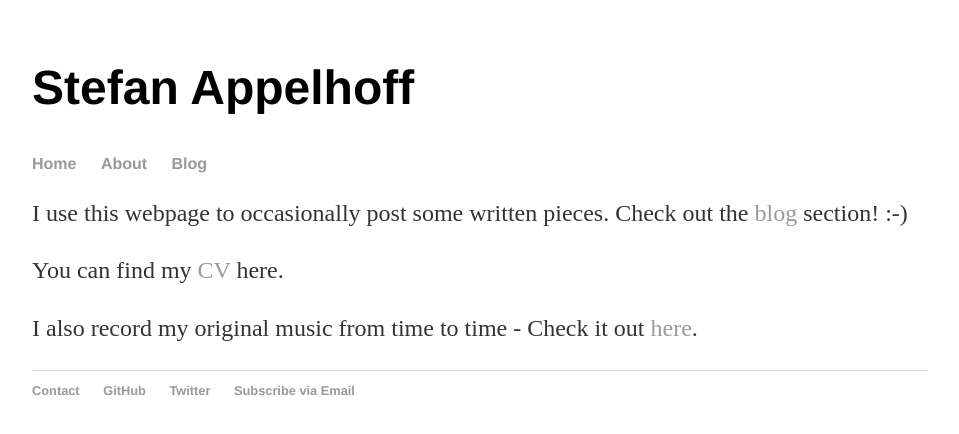
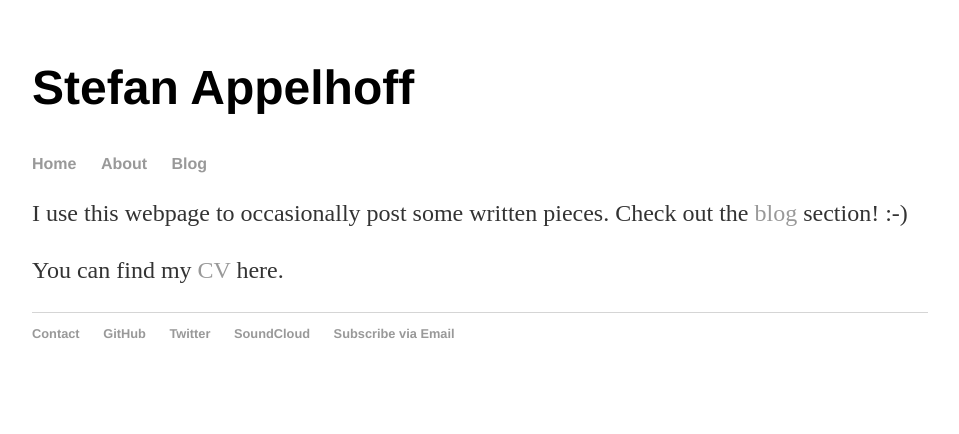
Before and after one commit to sappelhoff/sappelhoff.github.io, a Jekyll site: the page built from about/index.html, in a window 1280 px wide. Shown: the top 434 px of the page, without its empty margins (160-1119 px from the left). Built offline with Jekyll 4.4.1, drawn with Linux system fonts in a browser that asks for light colours.

Commit message:
change way to link to SoundCloud

```diff
--- a/_layouts/default.html
+++ b/_layouts/default.html
@@ -25,6 +25,7 @@
         		<li><a href="/contact">Contact</a></li>
         		<li><a target="_blank" href="https://github.com/sappelhoff">GitHub</a></li>
 						<li><a target="_blank" href="https://twitter.com/stefanappelhoff">Twitter</a></li>
+						<li><a target="_blank" href="https://soundcloud.com/stefan-appelhoff">SoundCloud</a></li>
 						<li><a target="_blank" href="https://feedburner.google.com/fb/a/mailverify?uri=StefanAppelhoff&amp;loc=en_US">Subscribe via Email</a></li>
 				</ul>
 
--- a/about/index.html
+++ b/about/index.html
@@ -11,10 +11,3 @@ title: Stefan Appelhoff About
 <p>You can find my
 <a href="/cv">CV</a> here.
 </p>
-
-
-<p>
-I also record my original music from time to time - Check it out
-	<a target="_blank" href="https://soundcloud.com/stefan-appelhoff"
-		title="music on soundcloud"> here</a>.
-</p>
```
